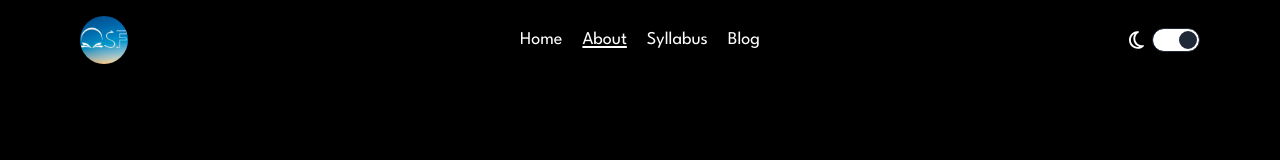
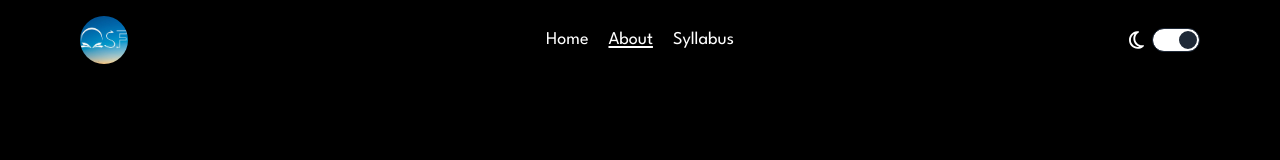
Before and after one commit to Manipal-OSF/website, a Next.js app in the folder frontend/: page /about in a window 1280 px wide. Shown: the top 160 px of the page. Built offline with nearby package versions, Linux system fonts and the light colour scheme.

Commit message:
Temporarily comment out blog until backend has been set up

```diff
--- a/frontend/components/Links.tsx
+++ b/frontend/components/Links.tsx
@@ -7,7 +7,7 @@ export enum Route {
   Home,
   About,
   Syllabus,
-  Blog,
+  // Blog,
 }
 
 const Links = (props: any): ReactElement => {
@@ -29,10 +29,10 @@ const Links = (props: any): ReactElement => {
         setSelectedRoute(Route.Syllabus);
         break;
       }
-      case '/blog': {
-        setSelectedRoute(Route.Blog);
-        break;
-      }
+      // case '/blog': {
+      //   setSelectedRoute(Route.Blog);
+      //   break;
+      // }
     }
   }, [router.route]);
 
@@ -71,7 +71,8 @@ const Links = (props: any): ReactElement => {
           </a>
         </Link>
       </li>
-      <li>
+      {/* TODO: Uncomment once a CMS backend has been set up */}
+      {/* <li>
         <Link href='/blog'>
           <a
             className={`link underline-offset-2 ${
@@ -81,7 +82,7 @@ const Links = (props: any): ReactElement => {
             Blog
           </a>
         </Link>
-      </li>
+      </li> */}
     </>
   );
 };
--- a/frontend/pages/_app.tsx
+++ b/frontend/pages/_app.tsx
@@ -1,8 +1,6 @@
 import '../styles/globals.css';
 import type { AppProps } from 'next/app';
 import Layout from '../components/Layout';
-import { useEffect } from 'react';
-import { setTheme } from '../services/theme';
 
 function MyApp({ Component, pageProps }: AppProps) {
   return (
--- a/frontend/pages/about.tsx
+++ b/frontend/pages/about.tsx
@@ -1,6 +1,5 @@
 import type { NextPage } from 'next';
 import Head from 'next/head';
-import Image from 'next/image';
 
 const About: NextPage = () => {
   return (
```
